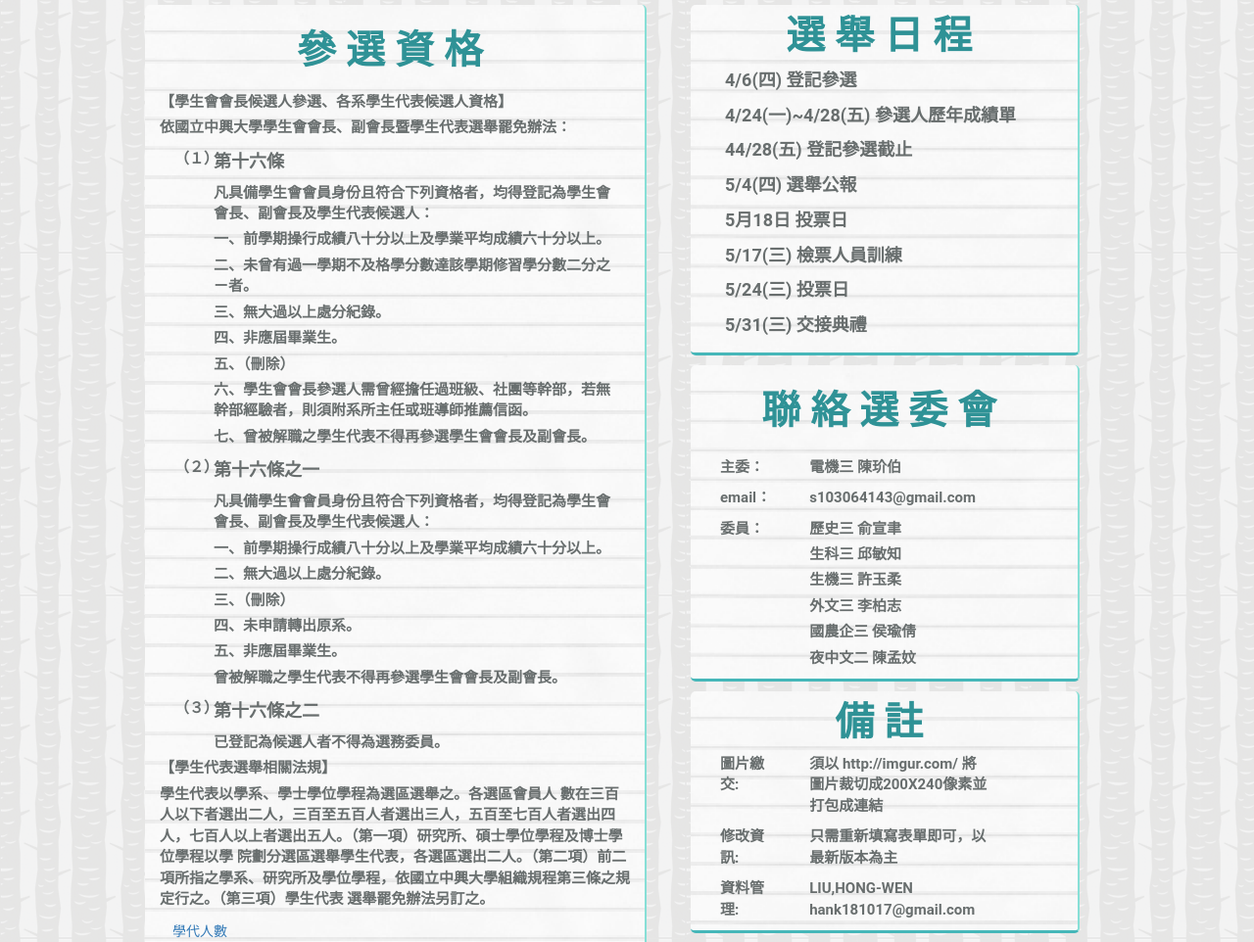
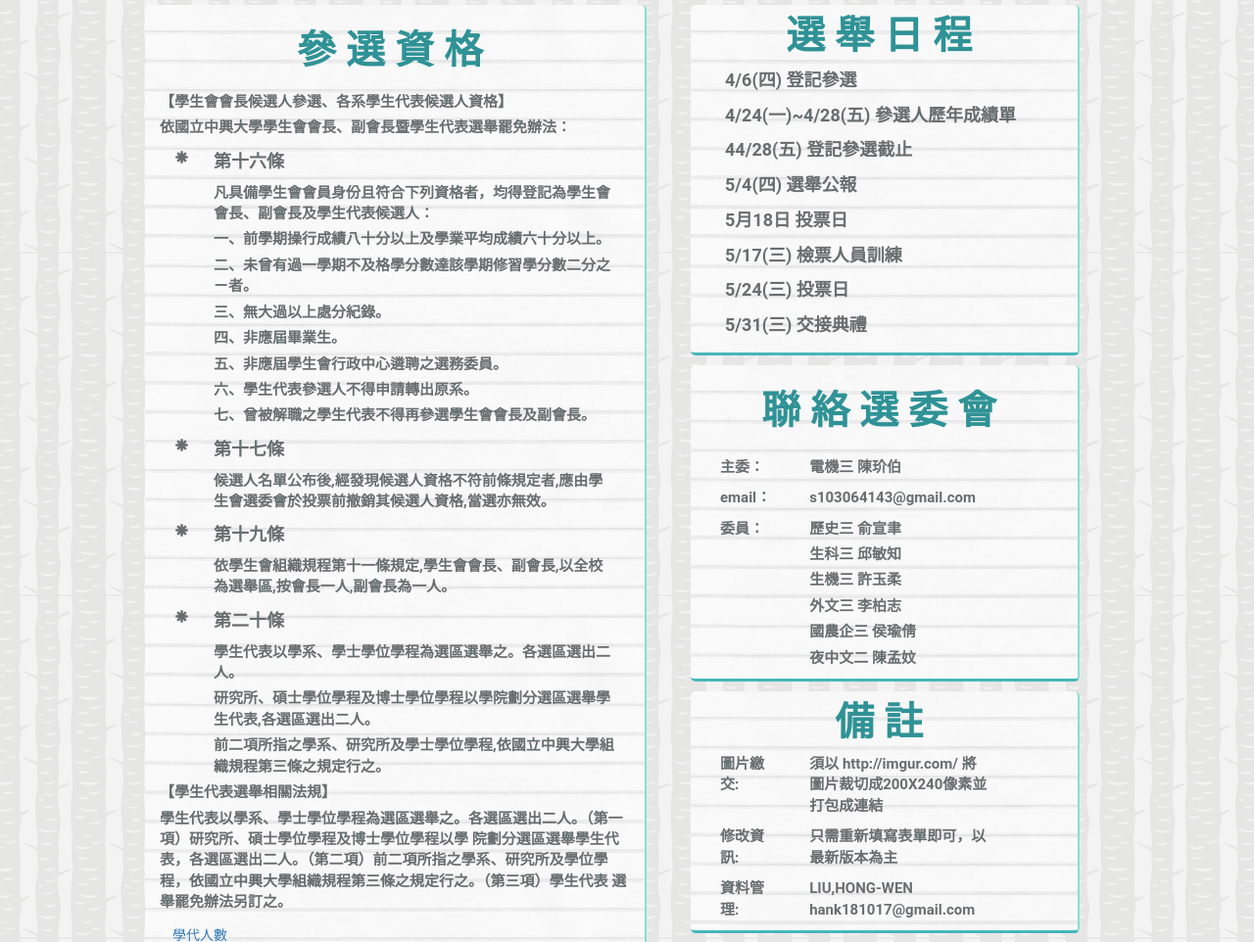
Before and after one commit to resghst/election2017, a plain HTML site: page index.html in a window 1280 px wide. Shown: the part 3242-4204 px from the top of the page at 98% size. Drawn offline with nearby package versions, Linux system fonts and the light colour scheme.

Commit message:
add some election law context BY hank

```diff
--- a/index.html
+++ b/index.html
@@ -134,8 +134,8 @@
       <h2 class="subtitle qualification">參選資格</h2>
       <p>【學生會會長候選人參選、各系學生代表候選人資格】</p>
       <p>依國立中興大學學生會會長、副會長暨學生代表選舉罷免辦法：</p>
-      <div class="col-md-1">
-        <p>（１）</p>
+      <div class="col-md-1" id="lawSubtitle">
+        <p>  <span class="glyphicon glyphicon-asterisk" aria-hidden="true"></span></p>
       </div>
       <div class="col-md-11">
         <p class="lawdtail">第十六條</p>
@@ -144,32 +144,35 @@
         <p>二、未曾有過一學期不及格學分數達該學期修習學分數二分之ㄧ者。 </p>
         <p>三、無大過以上處分紀錄。</p>
         <p>四、非應屆畢業生。</p>
-        <p>五、（刪除）</p>
-        <p>六、學生會會長參選人需曾經擔任過班級、社團等幹部，若無幹部經驗者，則須附系所主任或班導師推薦信函。</p>
+        <p>五、非應屆學生會行政中心遴聘之選務委員。</p>
+        <p>六、學生代表參選人不得申請轉出原系。</p>
         <p>七、曾被解職之學生代表不得再參選學生會會長及副會長。</p>
       </div>
-      <div class="col-md-1">
-        <p>（２）</p>
+      <div class="col-md-1" id="lawSubtitle">
+        <p>  <span class="glyphicon glyphicon-asterisk" aria-hidden="true"></span></p>
       </div>
       <div class="col-md-11">
-        <p class="lawdtail">第十六條之一</p>
-        <p>凡具備學生會會員身份且符合下列資格者，均得登記為學生會會長、副會長及學生代表候選人：</p>
-        <p>一、前學期操行成績八十分以上及學業平均成績六十分以上。</p>
-        <p>二、無大過以上處分紀錄。</p>
-        <p>三、（刪除） </p>
-        <p>四、未申請轉出原系。</p>
-        <p>五、非應屆畢業生。</p>
-        <p>曾被解職之學生代表不得再參選學生會會長及副會長。</p>
+        <p class="lawdtail">第十七條</p>
+        <p>候選人名單公布後,經發現候選人資格不符前條規定者,應由學生會選委會於投票前撤銷其候選人資格,當選亦無效。</p>
       </div>
-      <div class="col-md-1">
-        <p>（３）</p>
+      <div class="col-md-1" id="lawSubtitle">
+        <p>  <span class="glyphicon glyphicon-asterisk" aria-hidden="true"></span></p>
       </div>
       <div class="col-md-11">
-        <p class="lawdtail">第十六條之二</p>
-        <p>已登記為候選人者不得為選務委員。</p>
+        <p class="lawdtail">第十九條</p>
+        <p>依學生會組織規程第十一條規定,學生會會長、副會長,以全校為選舉區,按會長一人,副會長為一人。</p>
+      </div>
+      <div class="col-md-1" id="lawSubtitle">
+        <p>  <span class="glyphicon glyphicon-asterisk" aria-hidden="true"></span></p>
+      </div>
+      <div class="col-md-11">
+        <p class="lawdtail">第二十條</p>
+        <p>學生代表以學系、學士學位學程為選區選舉之。各選區選出二人。</p>
+        <p>研究所、碩士學位學程及博士學位學程以學院劃分選區選舉學生代表,各選區選出二人。</p>
+        <p>前二項所指之學系、研究所及學士學位學程,依國立中興大學組織規程第三條之規定行之。</p>
       </div>
       <p>【學生代表選舉相關法規】</p>
-      <p>學生代表以學系、學士學位學程為選區選舉之。各選區會員人 數在三百人以下者選出二人，三百至五百人者選出三人，五百至七百人者選出四人，七百人以上者選出五人。（第一項）研究所、碩士學位學程及博士學位學程以學 院劃分選區選舉學生代表，各選區選出二人。（第二項）前二項所指之學系、研究所及學位學程，依國立中興大學組織規程第三條之規定行之。（第三項）學生代表 選舉罷免辦法另訂之。</p>
+      <p>學生代表以學系、學士學位學程為選區選舉之。各選區選出二人。（第一項）研究所、碩士學位學程及博士學位學程以學 院劃分選區選舉學生代表，各選區選出二人。（第二項）前二項所指之學系、研究所及學位學程，依國立中興大學組織規程第三條之規定行之。（第三項）學生代表 選舉罷免辦法另訂之。</p>
       <a id="people" class="btn btn-link" target="_blank" href="https://drive.google.com/file/d/0B5gtHBawz8b3UzI1cHhZMHhWamM/view?usp=sharing" role="button">學代人數</a>
       <p>【各系系總幹事候選人參選資格】</p>
       <p>依國立中興大學學生社團輔導辦法：</p>
--- a/style/main.css
+++ b/style/main.css
@@ -302,3 +302,8 @@ h2{
   width: 500px;
   opacity: 0.75;
 }
+
+#lawSubtitle{
+  font-size: 19px;
+  padding-right: 0px;
+}
```
